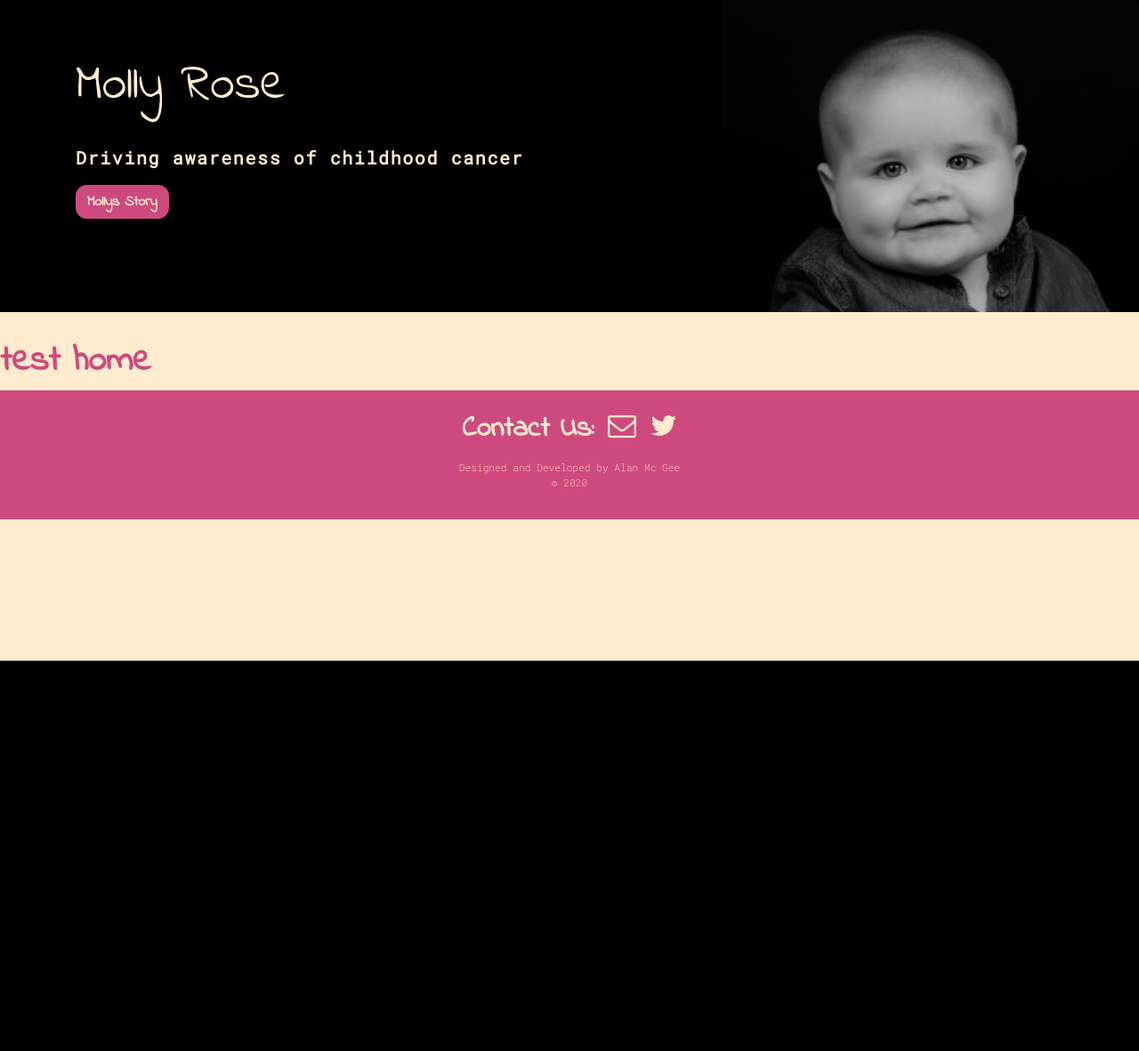
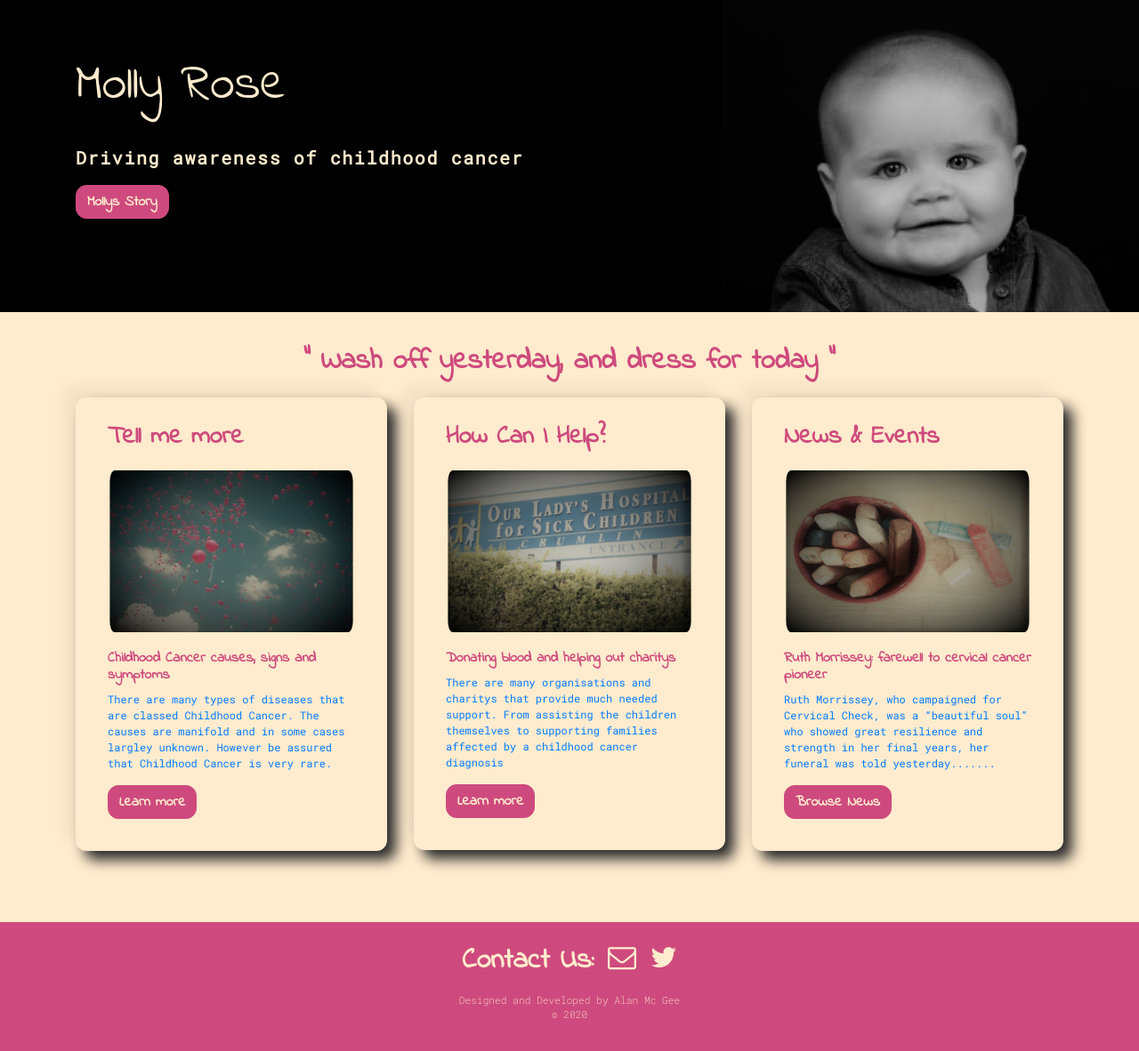
Before and after one commit to alimgee/-mollyrose--in-django, a Django app: page / in a window 1280 px wide. Shown: the part 57-1239 px from the top of the page at 89% size. Before the commit the page ends 800 px from the top, so only its background shows below. Run offline with Django 3.2, Linux system fonts and the light colour scheme; some libraries are stand-ins or nearby versions.

Commit message:
completing content of landing page

```diff
--- /dev/null
+++ b/main/templates/main/includes/cards.html
@@ -0,0 +1,68 @@
+{% load static %}
+<section>
+
+    <div class="mb-4 container">
+        <div class="row">
+            <div class="mb-4 col-lg-4">
+                <div class="card">
+                    <div class="card-header">
+                        <h3>Tell me more</h3>
+                    </div>
+                    <img variant="top" alt="balloons floating into the sky" src="{% static '/img/cancer-module.png' %}"
+                        class="card-img img-fluid rounded card-img">
+                    <div class="card-body">
+                        <div class="card-text">
+                            <h6>Childhood Cancer causes, signs and
+                                symptoms</h6>
+                        </div>
+                        <p class="card-text">There are many types of diseases that are classed Childhood Cancer. The
+                            causes are manifold and in some cases largley unknown. However be assured that Childhood
+                            Cancer is very rare.</p>
+                        <a title="Find out more information about Childhood Cancer" class="btn" href="/childhoodcancer/"
+                            role="button" style="text-align: left;">Learn more</a>
+                    </div>
+                </div>
+            </div>
+            <div class="mb-4 col-lg-4">
+                <div class="card">
+                    <div class="card-header">
+                        <h3>How Can I Help?</h3>
+                    </div>
+                    <img variant="top" alt="Crumlin Childrens Hospital" src="{% static '/img/crumlin2.png' %}"
+                        class="img-fluid rounded card-img">
+                    <div class="card-body">
+                        <div class="card-text">
+                            <h6>Donating blood and helping out charitys
+                            </h6>
+                        </div>
+                        <p class="card-text">There are many organisations and charitys that provide much needed support.
+                            From assisting the children themselves to supporting families affected by a childhood cancer
+                            diagnosis</p>
+                        <a title="Find out the many ways to help" class="btn" href="/helpout/" role="button"
+                            style="text-align: left;">Learn more</a>
+                    </div>
+                </div>
+            </div>
+            <div class="mb-4 col-lg-4">
+                <div class="card">
+                    <div class="card-header">
+                        <h3>News &amp; Events</h3>
+                    </div>
+                    <img variant="top" alt="Colourful chalk pieces" src="{% static '/img/events.png'%}"
+                        class="img-fluid rounded card-img">
+                    <div class="card-body">
+                        <div class="card-text">
+                            <h6>Ruth Morrissey: farewell to cervical
+                                cancer pioneer </h6>
+                        </div>
+                        <div class="card-text mb-3"><span>Ruth Morrissey, who campaigned for Cervical Check, was a
+                                “beautiful soul” who showed great resilience and strength in her final years, her
+                                funeral was told yesterday.......</span></div>
+                        <a title="Find out the latest news on Childhood Cancer" class="btn" href="/news/" role="button"
+                            style="text-align: left;">Browse News</a>
+                    </div>
+                </div>
+            </div>
+        </div>
+    </div>
+</section>
--- /dev/null
+++ b/main/templates/main/includes/quote.html
@@ -0,0 +1,9 @@
+<section>
+    <div class="container">
+        <div class="row">
+            <div class="col">
+                <blockquote><span>" Wash off yesterday, and dress for today "</span></blockquote>
+            </div>
+        </div>
+    </div>
+</section>
--- a/main/templates/main/index.html
+++ b/main/templates/main/index.html
@@ -5,8 +5,13 @@
 {% block extra_js %}{% endblock %}
 {% block extra_title %} - Home{% endblock %}
 
+
+{% block quote %}
+
+{% endblock %}
 {% block content %}
-<h1>test home</h1>
+{% include 'main/includes/quote.html' %}
+{% include 'main/includes/cards.html' %}
 {% endblock %}
 
 {% block postloadjs %}{% endblock %}
--- a/templates/base.html
+++ b/templates/base.html
@@ -46,6 +46,7 @@
     </header>
     <main>
         {% include 'includes/intro.html' %}
+
         {% block content %}
         {% endblock %}
     </main>
```
